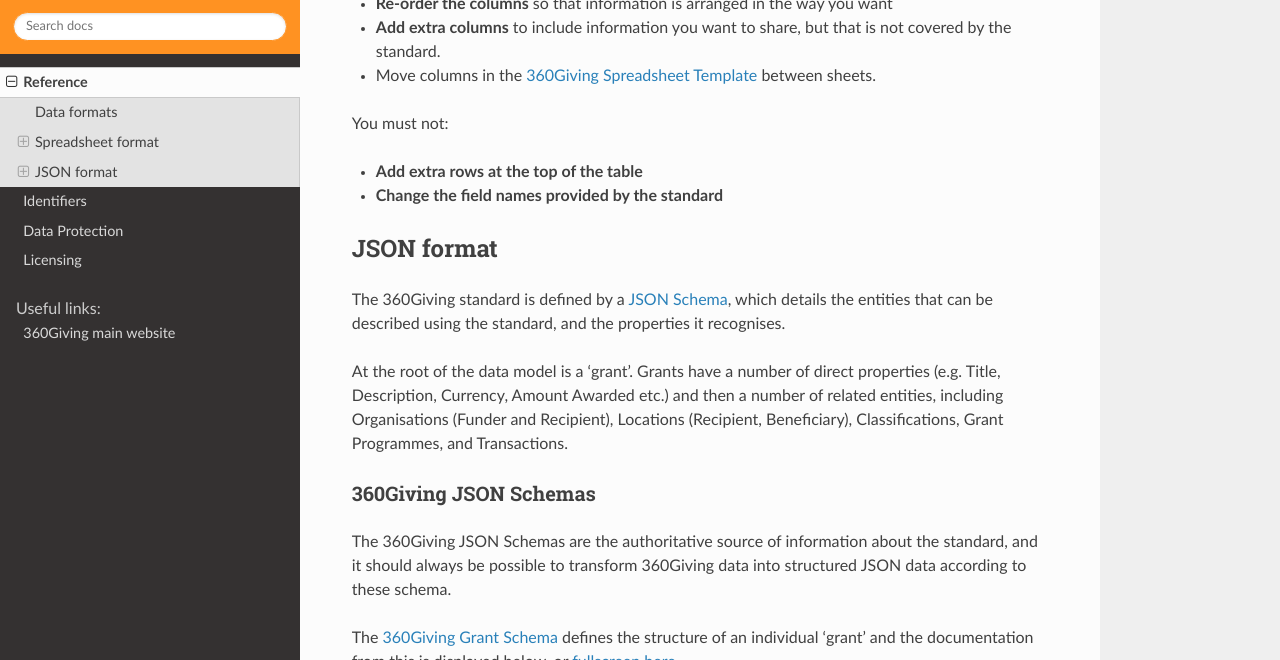
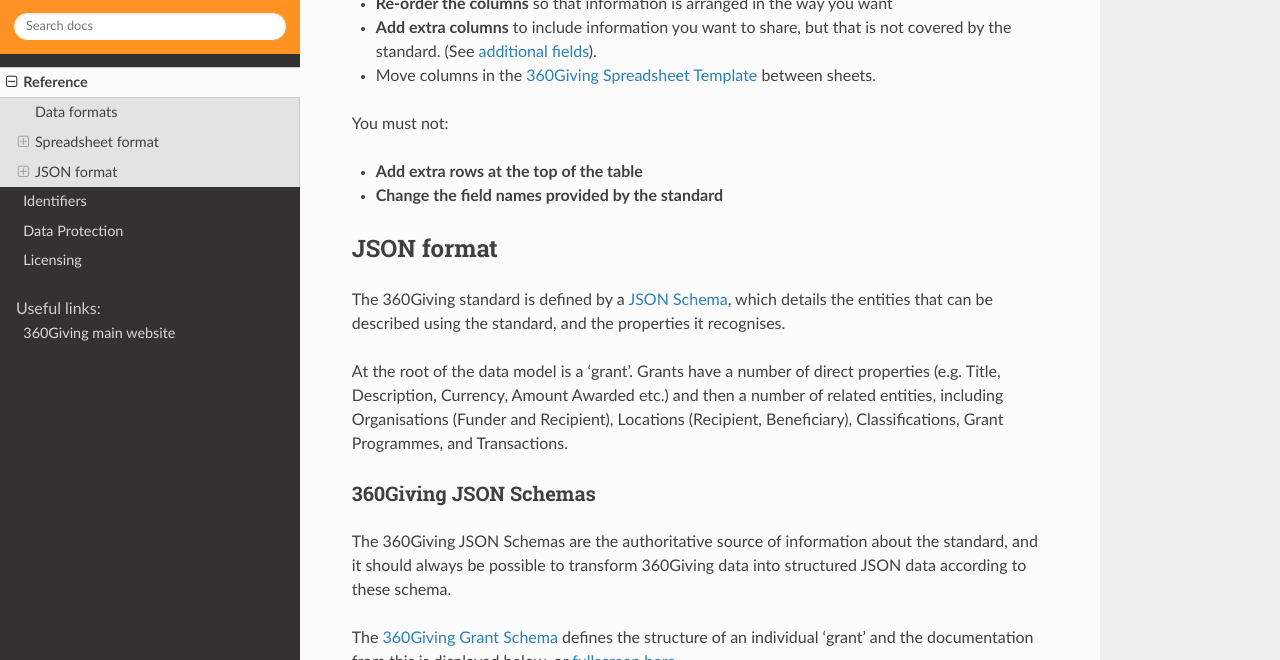
Before and after one commit to ThreeSixtyGiving/standard, a Sphinx documentation site: the page built from documentation/reference.md, in a window 1280 px wide and 900 px high, scrolled down 5812 px, cut to the strip 240-900 px from the top of the window. Built offline with Sphinx 7.4.7 and the Read the Docs theme 2.0.0, drawn with Linux system fonts in a browser that asks for light colours.

Commit message:
internal linking ref additional-fields

```diff
--- a/documentation/reference.md
+++ b/documentation/reference.md
@@ -220,7 +220,7 @@
 
 * **Remove or hide non-required columns that you are not using** - although make sure you check any [hidden columns](#hidden-columns) before publishing your data, and always remove rather than hide sensitive information.
 * **Re-order the columns** so that information is arranged in the way you want
-* **Add extra columns** to include information you want to share, but that is not covered by the standard.
+* **Add extra columns** to include information you want to share, but that is not covered by the standard. (See [additional fields](additional-fields)).
 * Move columns in the <a href="../_static/summary-table/360-giving-schema-titles.xlsx">360Giving Spreadsheet Template</a> between sheets.
 
 You must not:
```
